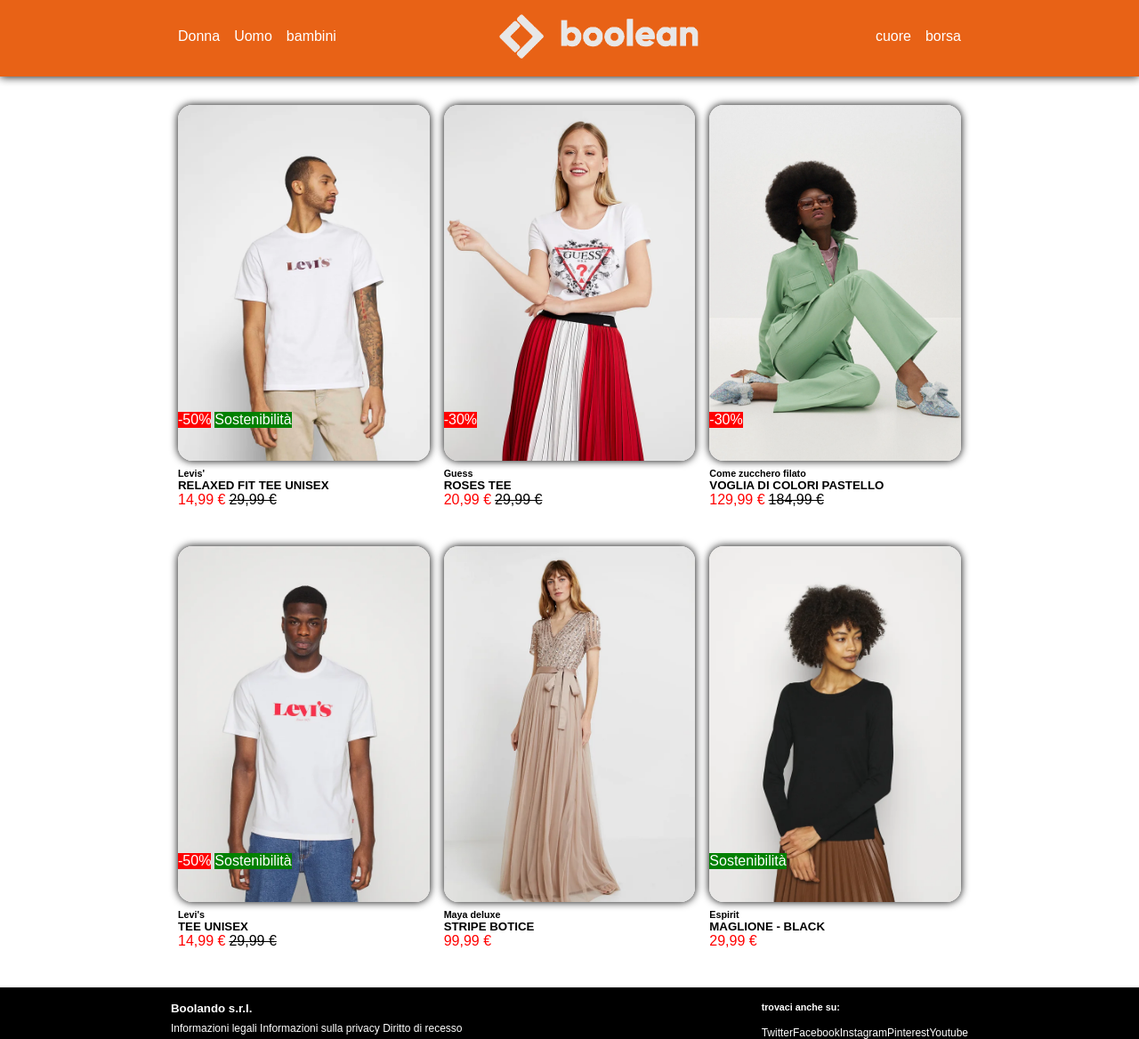
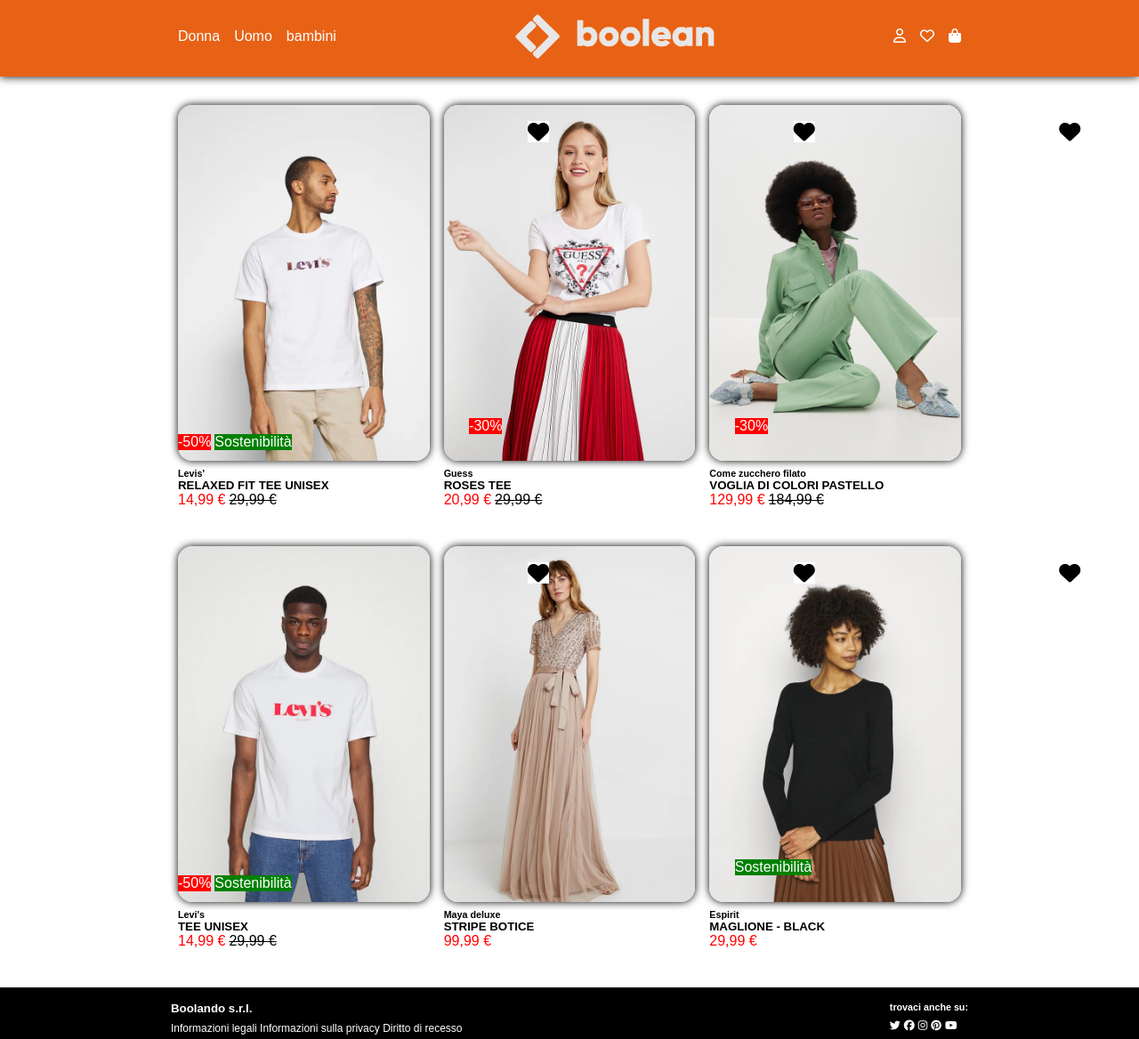
Before and after one commit to DaniloLulaj96/html-css-boolando, a plain HTML site: page index.html in a window 1280 px wide. Shown: the whole page at 89% size. Drawn offline with Linux system fonts and the light colour scheme.

Commit message:
added "icons"

```diff
--- a/index.html
+++ b/index.html
@@ -6,6 +6,7 @@
     <meta name="viewport" content="width=device-width, initial-scale=1.0">
     <title>Html-Css_Boolando</title>
     <link rel="stylesheet" href="./style.css">
+    <link rel="stylesheet" href="https://cdnjs.cloudflare.com/ajax/libs/font-awesome/6.5.0/css/all.min.css" integrity="sha512-Avb2QiuDEEvB4bZJYdft2mNjVShBftLdPG8FJ0V7irTLQ8Uo0qcPxh4Plq7G5tGm0rU+1SPhVotteLpBERwTkw==" crossorigin="anonymous" referrerpolicy="no-referrer" />
 </head>
 
 <body>
@@ -23,9 +24,9 @@
                 <div class="logo"><img src="./img/boolean-logo.png" height="50rem" alt=""></div>
                 <div class="sticker">
                     <ul class="sticker">
-                        <li class="distance"><a class="fa-regular fa-user" href=""></a></li>
-                        <li class="distance"><a class="a_menu" href="#">cuore</a></li>
-                        <li class="distance"><a class="a_menu" href="#">borsa</a></li>
+                        <li class="distance"><a class="a_menu" href="#"><i class="fa-regular fa-user"></i></a></li>
+                        <li class="distance"><a class="a_menu" href="#"><i class="fa-regular fa-heart"></i></a></li>
+                        <li class="distance"><a class="a_menu" href="#"><i class="fa-solid fa-bag-shopping"></i></a></li>
                     </ul>
                 </div>
             </div>
@@ -37,6 +38,7 @@
             <div class="first_row">
                 <div class="col-4">
                     <div class="item1">
+                        <div class="fas fa-heart heart"></div>
                         <div class="cards">
                             <div class="redcard">-50%</div>
                             <div class="greencard">Sostenibilità</div>
@@ -55,6 +57,7 @@
 
                 <div class="col-4">
                     <div class="item2">
+                        <div class="fas fa-heart heart"></div>
                         <div class="redcard">-30%</div>
                     </div>
                     <div class="details">
@@ -70,6 +73,7 @@
 
                 <div class="col-4">
                     <div class="item3">
+                        <div class="fas fa-heart heart"></div>
                         <div class="redcard">-30%</div>
                     </div>
                     <div class="details">
@@ -87,6 +91,7 @@
             <div class="second_row">
                 <div class="col-4">
                     <div class="item4">
+                        <div class="fas fa-heart heart"></div>
                         <div class="cards">
                             <div class="redcard">-50%</div>
                             <div class="greencard">Sostenibilità</div>
@@ -104,7 +109,9 @@
                 <!--item4-->
 
                 <div class="col-4">
-                    <div class="item5"></div>
+                    <div class="item5">
+                        <div class="fas fa-heart heart"></div>
+                    </div>
                     <div class="details">
                         <h6>Maya deluxe</h6>
                         <h5>STRIPE BOTICE</h5>
@@ -115,6 +122,7 @@
 
                 <div class="col-4">
                     <div class="item6">
+                        <div class="fas fa-heart heart"></div>
                         <div class="greencard">Sostenibilità</div>
                     </div>
                     <div class="details">
@@ -149,11 +157,11 @@
                     </h6>
                     <div class="social_logo">
                         <ul class="social_logo">
-                            <li><a href="#"></a>Twitter</li>
-                            <li><a href="#"></a>Facebook</li>
-                            <li><a href="#"></a>Instagram</li>
-                            <li><a href="#"></a>Pinterest</li>
-                            <li><a href="#"></a>Youtube</li>
+                            <li><a href="#"></a><i class="fab fa-twitter"></i></li>
+                            <li><a href="#"></a><i class="fab fa-facebook"></i></li>
+                            <li><a href="#"></a><i class="fab fa-instagram"></i></li>
+                            <li><a href="#"></a><i class="fab fa-pinterest"></i></li>
+                            <li><a href="#"></a><i class="fab fa-youtube"></i></li>
                         </ul>
                     </div>
                 </div>
--- a/style.css
+++ b/style.css
@@ -53,6 +53,14 @@ box-shadow: 0 0 10px;
 border-radius: 1rem;
 background-size: cover;
 height: 400px;}
+
+.heart{position: relative;
+left: 393px;
+top: 18px;
+background-color: white;
+font-size: x-large;}
+
+.heart:hover{color: var(--red);}
 
 .cards{display: flex;
 gap: 4px;}
@@ -129,4 +137,10 @@ color: white;}
 .social_logo{display: flex;
 list-style: none;
 font-size: 12px;
-margin-top: 0.5rem;}
+margin-top: 0.5rem;
+gap: 4px;}
+
+.social_logo li{position: relative;
+bottom: 0.5rem;}
+
+/*footer*/
```
